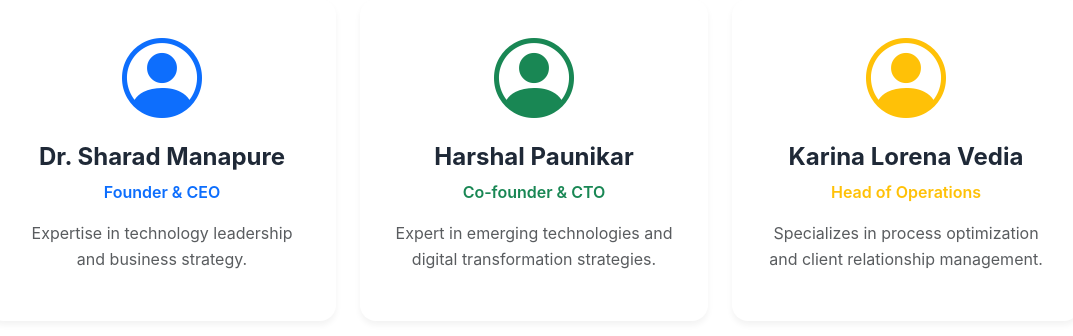
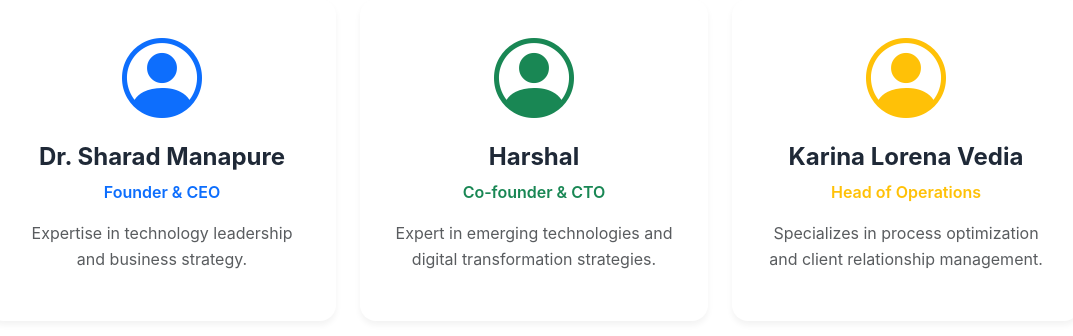
Before and after one commit to Imoncloud09/zencrow-website, a Flask app: page /about/ in a window 1280 px wide. Shown: the part 3247-3583 px from the top of the page, without its empty margins (106-1179 px from the left). Run offline with Flask 3, Linux system fonts and the light colour scheme.

Commit message:
Update team member name from 'Harshal Paunikar' to 'Harshal'

```diff
--- a/app/templates/about/index.html
+++ b/app/templates/about/index.html
@@ -245,7 +245,7 @@
                     <div class="team-avatar mb-3">
                         <i class="bi bi-person-circle display-1 text-success"></i>
                     </div>
-                    <h4>Harshal Paunikar</h4>
+                    <h4>Harshal</h4>
                     <p class="text-success fw-semibold">Co-founder & CTO</p>
                     <p class="text-muted">Expert in emerging technologies and digital transformation strategies.</p>
                 </div>
```
